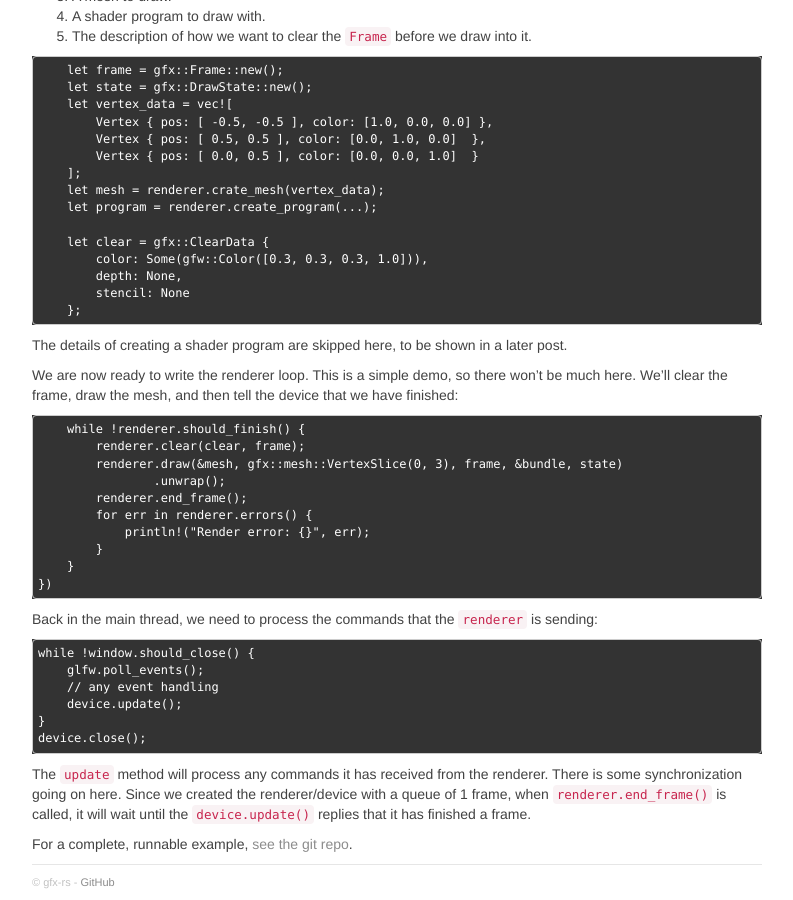
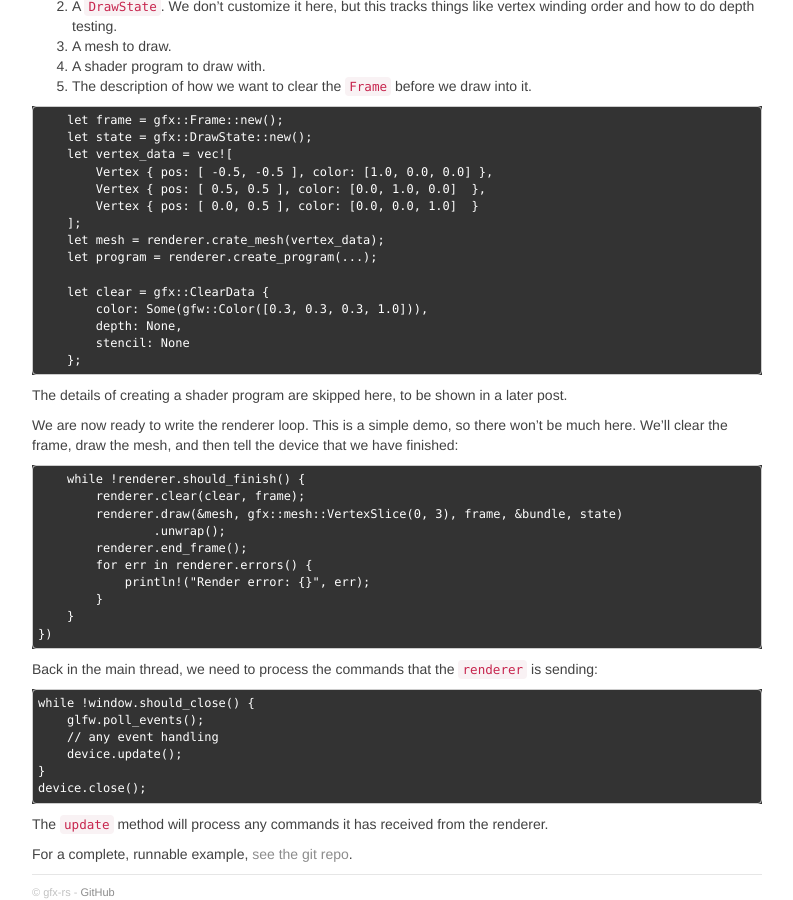
Before and after one commit to gfx-rs/gfx-rs.github.io, a Jekyll site: the page built from _posts/2014-07-25-intro.md, in a window 1280 px wide and 900 px high, scrolled down 1335 px. Shown: the whole window, without its empty margins (338-1131 px from the left). Built offline with Jekyll 4.4.1, drawn with Linux system fonts in a browser that asks for light colours; nearby versions of some CDN libraries; library files that are not in the unit come from our copies; Markdown is read by kramdown in place of the engine named in the settings; some of the changed text lies outside the part shown.

Commit message:
More fixes

````diff
--- a/_posts/2014-07-25-intro.md
+++ b/_posts/2014-07-25-intro.md
@@ -135,10 +138,7 @@
 ```
 
 The `update` method will process any commands it has received from the
-renderer. There is some synchronization going on here. Since we created the
-renderer/device with a queue of 1 frame, when `renderer.end_frame()` is
-called, it will wait until the `device.update()` replies that it has finished
-a frame.
+renderer.
 
 For a complete, runnable example, [see the git
 repo](https://github.com/gfx-rs/gfx-rs/blob/master/src/examples/triangle/main.rs).
````
Also changed, not shown: other parts of _posts/2014-07-25-intro.md (+6 -3 lines).
